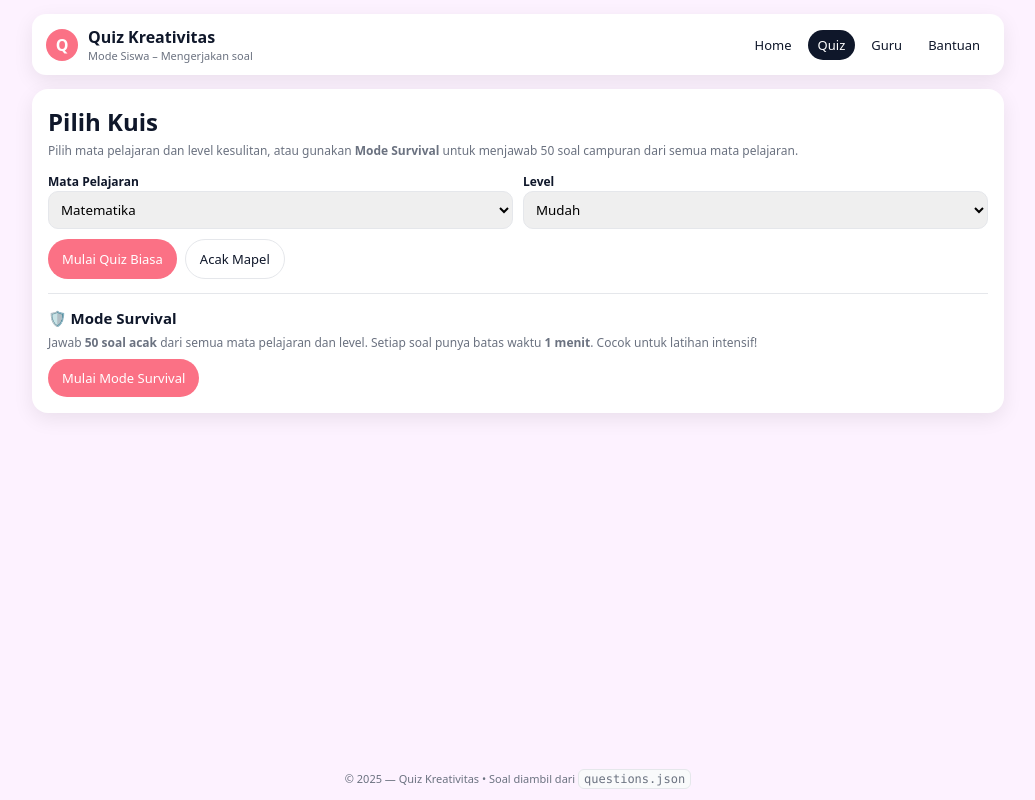
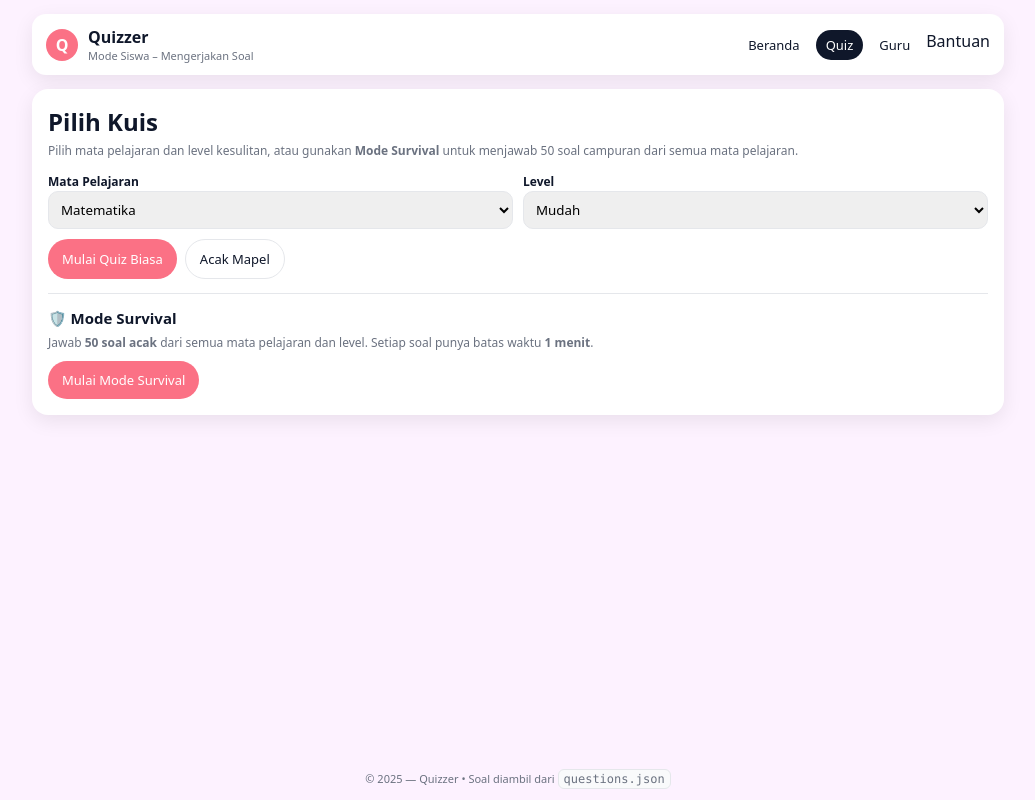
Before and after one commit to MelkyRS/QuizzerV2, a plain HTML site: page quiz.html in a window 1280 px wide. Shown: the whole page, without its empty margins (122-1157 px from the left). Drawn offline with Linux system fonts and the light colour scheme.

Commit message:
Update quiz.html

```diff
--- a/quiz.html
+++ b/quiz.html
@@ -3,29 +3,30 @@
 <head>
   <meta charset="UTF-8" />
   <meta name="viewport" content="width=device-width, initial-scale=1" />
-  <title>Quiz – Quiz Kreativitas</title>
+  <title>Quiz – Quizzer</title>
   <link rel="stylesheet" href="styles.css" />
 </head>
 <body>
 <div class="page">
+
   <header class="site-header">
     <div class="header-left">
       <div class="logo-bubble">Q</div>
       <div>
-        <div><b>Quiz Kreativitas</b></div>
-        <div style="font-size:11px;color:#6b7280;">Mode Siswa – Mengerjakan soal</div>
+        <div><b>Quizzer</b></div>
+        <div style="font-size:11px;color:#6b7280;">Mode Siswa – Mengerjakan Soal</div>
       </div>
     </div>
     <nav class="header-nav">
-      <a href="index.html">Home</a>
+      <a href="index.html">Beranda</a>
       <a href="quiz.html" class="active">Quiz</a>
       <a href="guru.html">Guru</a>
-      <a href="bantuan.html">Bantuan</a>
+      <href="bantuan.html">Bantuan</a>
     </nav>
   </header>
 
   <main class="site-main">
-    <!-- PILIH MAPEL & LEVEL -->
+    <!-- PILIH MAPEL & LEVEL / SURVIVAL -->
     <section class="card" id="home">
       <h2>Pilih Kuis</h2>
       <p class="small" style="margin-top:4px;">
@@ -48,7 +49,7 @@
         </div>
       </div>
 
-      <div class="btn-row" style="margin-top:10px;">
+      <div class="btn-row">
         <button id="btn-start" class="btn primary">Mulai Quiz Biasa</button>
         <button id="btn-random" class="btn ghost">Acak Mapel</button>
       </div>
@@ -58,9 +59,9 @@
       <h3 style="font-size:15px;margin-bottom:6px;">🛡️ Mode Survival</h3>
       <p class="small">
         Jawab <b>50 soal acak</b> dari semua mata pelajaran dan level.
-        Setiap soal punya batas waktu <b>1 menit</b>. Cocok untuk latihan intensif!
+        Setiap soal punya batas waktu <b>1 menit</b>.
       </p>
-      <div class="btn-row" style="margin-top:8px;">
+      <div class="btn-row">
         <button id="btn-survival" class="btn primary">Mulai Mode Survival</button>
       </div>
     </section>
@@ -90,7 +91,7 @@
         <strong id="explainTitle"></strong>
         <div id="explainText" class="small" style="margin-top:4px;"></div>
 
-        <div class="btn-row" style="margin-top:8px;">
+        <div class="btn-row">
           <button id="btn-next" class="btn primary">Soal Berikutnya</button>
           <button id="btn-retry" class="btn danger hidden">Ulangi Level / Survival</button>
           <button id="btn-home" class="btn ghost">Kembali ke Pilihan Kuis</button>
@@ -102,7 +103,7 @@
     <section id="result" class="card hidden">
       <h2>Hasil Quiz</h2>
       <p id="resultText" class="small" style="margin-top:6px;"></p>
-      <div class="btn-row center" style="margin-top:10px;">
+      <div class="btn-row">
         <button id="btn-res-retry" class="btn primary">Ulangi Level / Survival</button>
         <button id="btn-res-home" class="btn ghost">Kembali ke Pilihan Kuis</button>
       </div>
@@ -110,8 +111,9 @@
   </main>
 
   <footer class="site-footer">
-    © 2025 — Quiz Kreativitas • Soal diambil dari <span class="code">questions.json</span>
+    © 2025 — Quizzer • Soal diambil dari <span class="code">questions.json</span>
   </footer>
+
 </div>
 
 <script src="app.js" defer></script>
```
